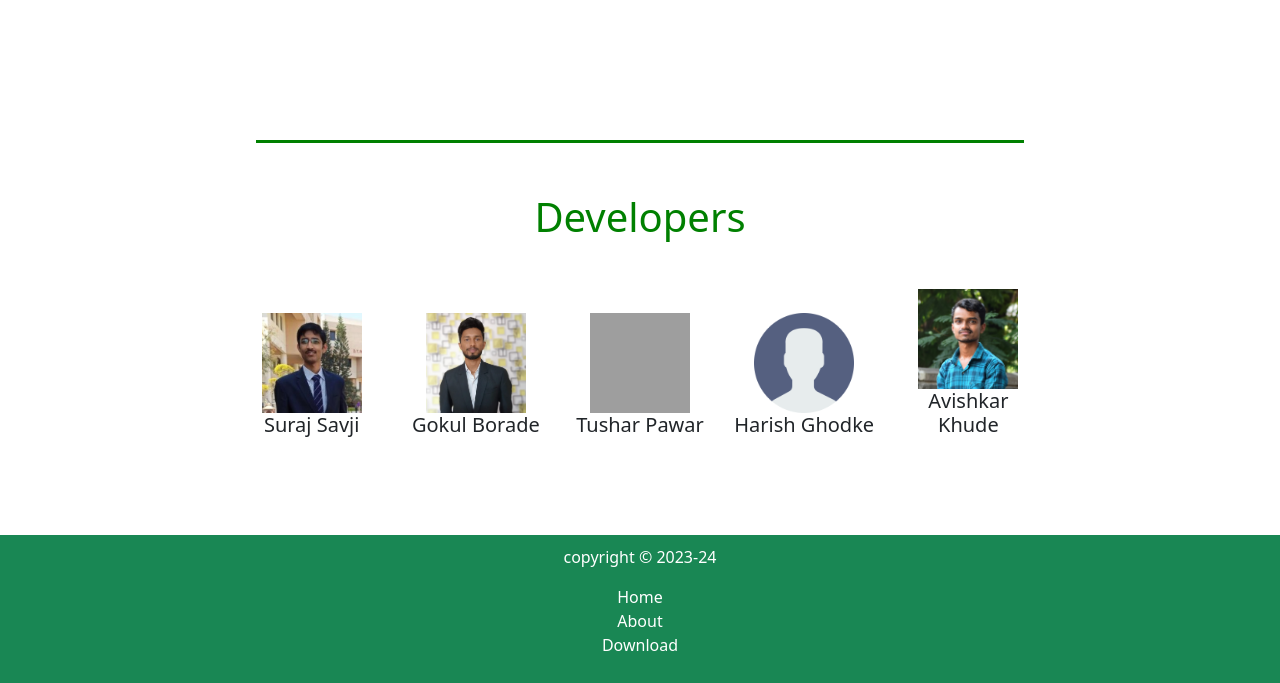
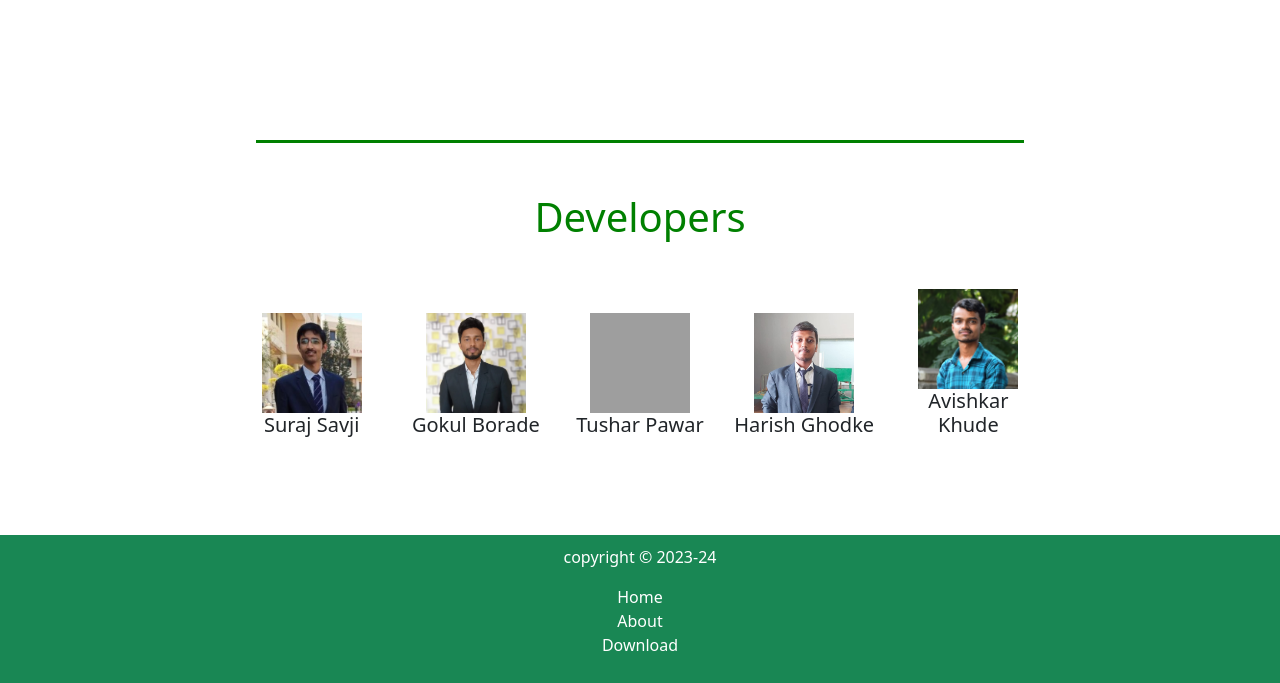
Before and after one commit to KhudeAvishkar18/SmartHarvesting, a plain HTML site: page index.html in a window 1280 px wide. Shown: the part 1600-2283 px from the top of the page. Drawn offline with nearby package versions, Linux system fonts and the light colour scheme; grey boxes are pictures that could not be loaded.

Commit message:
Linked Harish Image to his Photo

```diff
--- a/index.html
+++ b/index.html
@@ -104,7 +104,7 @@
         </div>
 
         <div class="dev">
-            <img src="media/user.png" alt="Harish Ghodke">
+            <img src="media/HarishImg.jpeg" alt="Harish Ghodke">
             <h5>Harish Ghodke</h5>
         </div>
 
```
